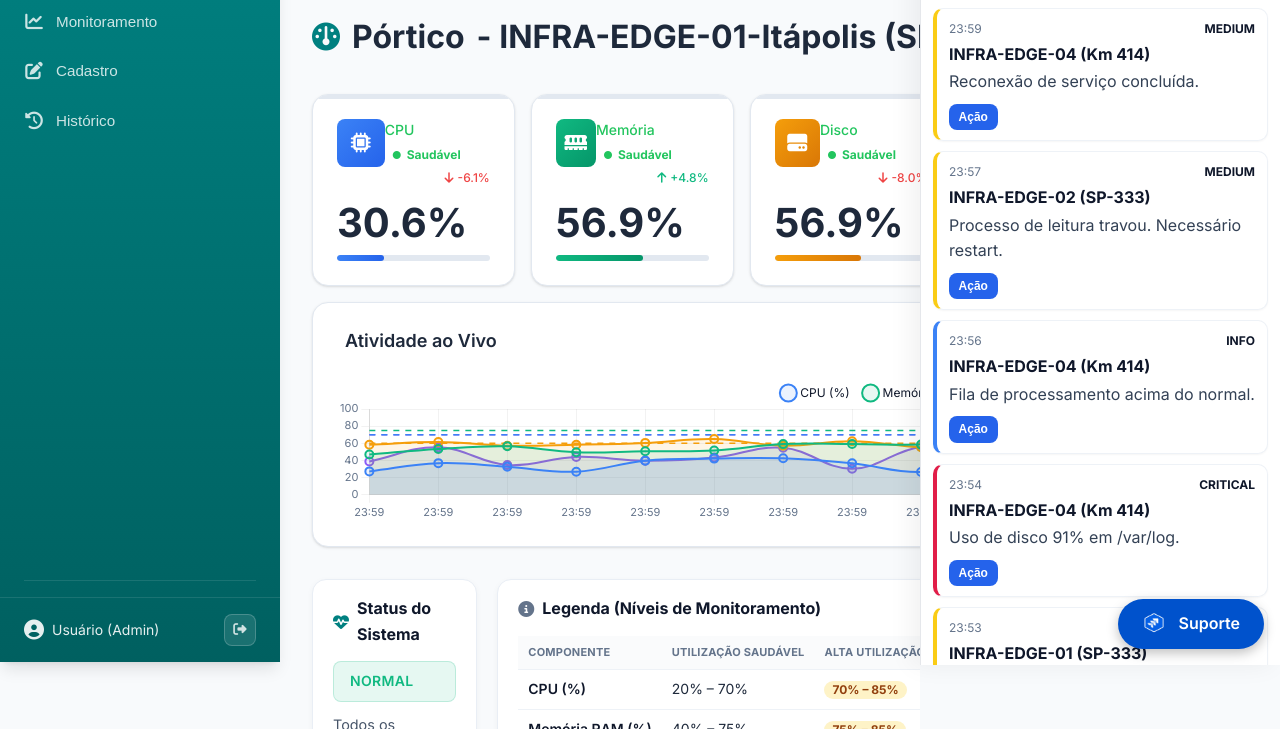
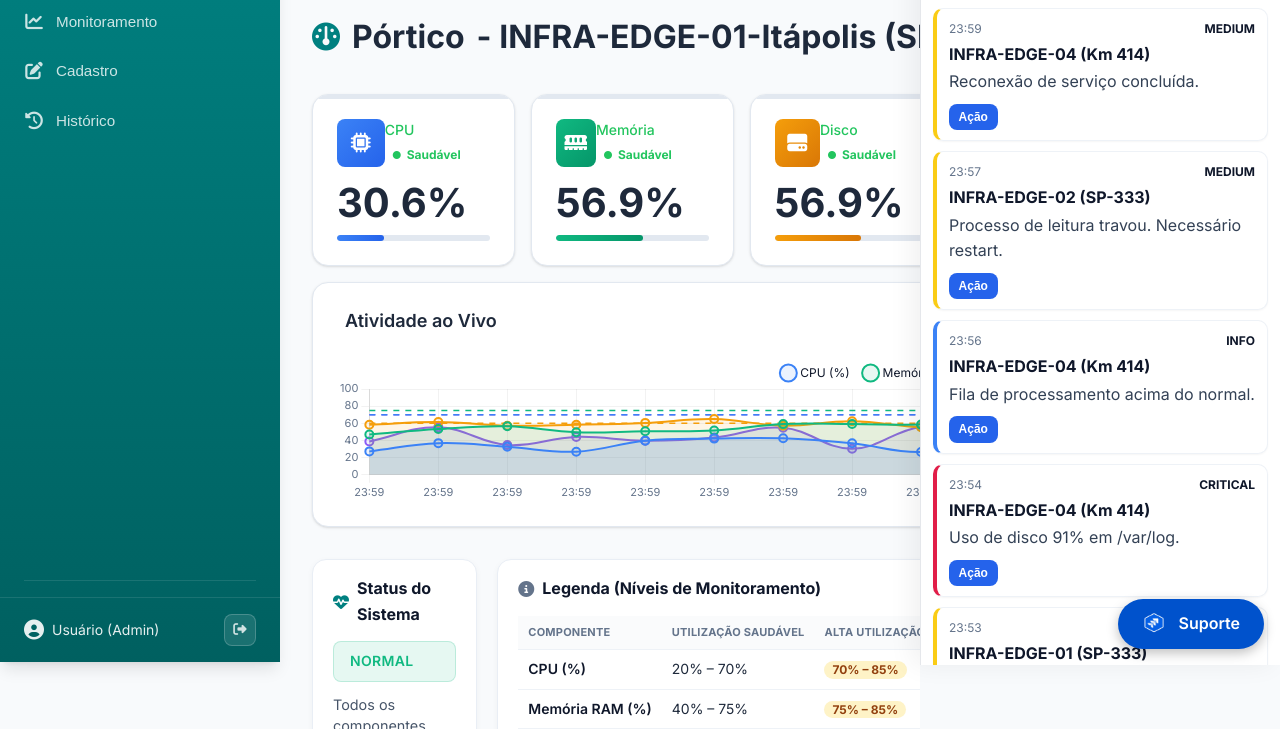
Before and after one commit to Project-InfraFlow/InfraFlow-web, a website: page public/dashboard/dashboard.html in a window 1280 px wide. Shown: the part 135-864 px from the top of the page. Drawn offline with nearby package versions, Linux system fonts and the light colour scheme.

Commit message:
retirada da trend nas kpis

```diff
--- a/public/dashboard/dashboard.html
+++ b/public/dashboard/dashboard.html
@@ -137,10 +137,10 @@
               </div>
               <div class="kpi-info">
                 <span class="kpi-label">CPU</span>
-                <span class="kpi-trend" id="cpuTrend">
+                <!-- <span class="kpi-trend" id="cpuTrend">
                   <i class="fas fa-minus"></i>
                   0.0%
-                </span>
+                </span> -->
               </div>
             </div>
             <div class="kpi-value" id="kpiCpuValue">0%</div>
@@ -156,10 +156,10 @@
               </div>
               <div class="kpi-info">
                 <span class="kpi-label">Memória</span>
-                <span class="kpi-trend" id="memoriaTrend">
+                <!-- <span class="kpi-trend" id="memoriaTrend">
                   <i class="fas fa-minus"></i>
                   0.0%
-                </span>
+                </span> -->
               </div>
             </div>
             <div class="kpi-value" id="kpiMemoriaValue">0%</div>
@@ -175,10 +175,10 @@
               </div>
               <div class="kpi-info">
                 <span class="kpi-label">Disco</span>
-                <span class="kpi-trend" id="discoTrend">
+                <!-- <span class="kpi-trend" id="discoTrend">
                   <i class="fas fa-minus"></i>
                   0.0%
-                </span>
+                </span> -->
               </div>
             </div>
             <div class="kpi-value" id="kpiDiscoValue">0%</div>
@@ -194,10 +194,10 @@
               </div>
               <div class="kpi-info">
                 <span class="kpi-label">Rede</span>
-                <span class="kpi-trend" id="redeTrend">
+                <!-- <span class="kpi-trend" id="redeTrend">
                   <i class="fas fa-minus"></i>
                   0.0%
-                </span>
+                </span> -->
               </div>
             </div>
             <div class="kpi-value" id="kpiRedeValue">0 Mbps</div>
```
